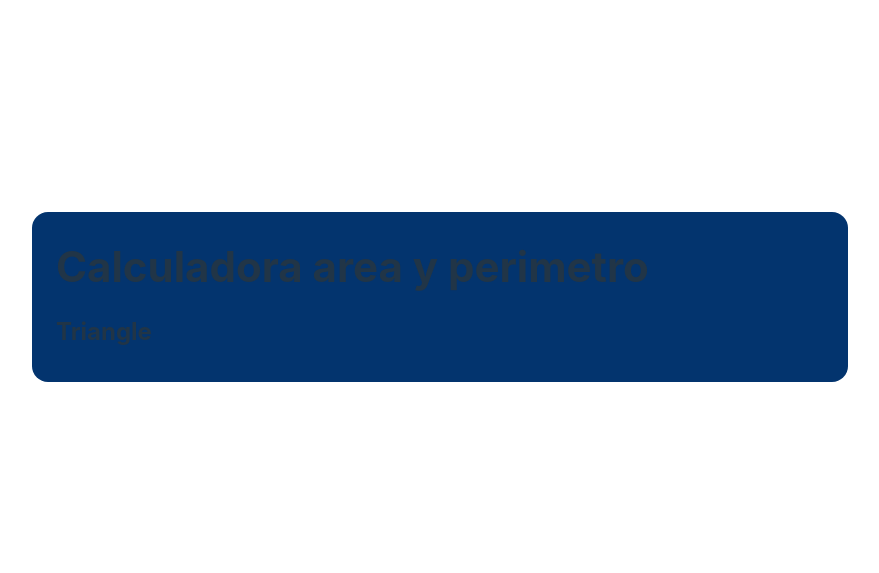
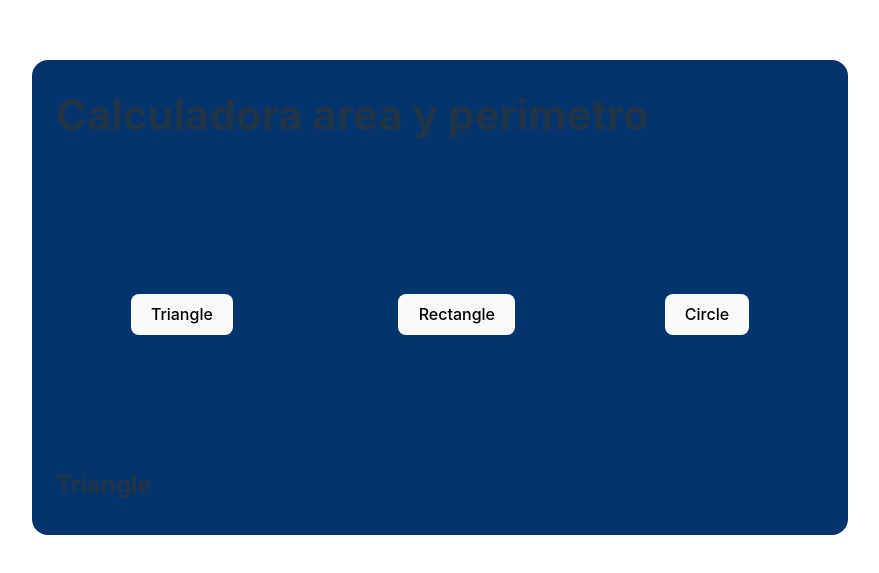
Before and after one commit to Santiago2809/figures_calculator, a React (Vite) app: page / in a window 1280 px wide. Shown: the part 103-676 px from the top of the page, without its empty margins (200-1079 px from the left). Built offline with nearby package versions, Linux system fonts and the light colour scheme.

Commit message:
feat: add functionality and styles
Create how the change figure functionality will work

```diff
--- a/src/components/Card.module.css
+++ b/src/components/Card.module.css
@@ -1,6 +1,6 @@
-
 .card {
     width: 60%;
+    min-height: 411px;
     padding: 32px 24px;
     border-radius: 16px;
     background-color: #03346E;
@@ -12,4 +12,46 @@
         font-size: 42px;
         margin-bottom: 24px;
     }
+    .btnDiv {
+        display: flex;
+        justify-content: space-around;
+        margin-bottom: 24px;
+    }
 }
+
+.form_div {
+    margin: 8px 0;
+    display: flex;
+    gap: 24px;
+}
+.input_div {
+    display: flex;
+    flex-direction: column;
+    gap: 8px;
+
+    .label {
+        margin-bottom: 0px;
+    }
+
+    .input {
+        max-width: 100px;
+        background-color: #6EACDA;
+        border-radius: 5px;
+        border: 1px solid transparent;
+        outline: none;
+        color: #000;
+        padding: 8px;
+        font-size: 16px;
+        &::placeholder {
+            color: #000000aa;
+        }
+    }
+
+}
+.button {
+    margin-top: 24px;
+    max-width: 250px;
+    &:first-of-type {
+        margin-right: 16px;
+    }
+}
--- a/src/components/Card.tsx
+++ b/src/components/Card.tsx
@@ -1,13 +1,38 @@
+import { useState } from 'react'
 import cs from './Card.module.css'
 import { Triangle } from './Triangle'
+import { Rectangle } from './Rectangle';
+import { Circle } from './Circle';
 
+enum figures {
+    triangle = 'triangle',
+    rectangle = 'rectangle',
+    circle = 'circle',
+}
 
 export function Card() {
+
+    const [figure, setFigure] = useState<figures>(figures.triangle)
+
+    let FigureComponent = Triangle;
+    if (figure === figures.rectangle) {
+        FigureComponent = Rectangle
+    } else if (figure === figures.circle) {
+        FigureComponent = Circle
+    } else {
+        FigureComponent = Triangle;
+    }
 
     return (
         <section className={cs.card}>
             <h1>Calculadora area y perimetro</h1>
-            <Triangle />
+            <div className={cs.btnDiv}>
+                <button className={cs.button} onClick={() => setFigure(figures.triangle)}>Triangle</button>
+                <button className={cs.button} onClick={() => setFigure(figures.rectangle)}>Rectangle</button>
+                <button className={cs.button} onClick={() => setFigure(figures.circle)}>Circle</button>
+            </div>
+
+            <FigureComponent />
         </section>
     )
 }
```
